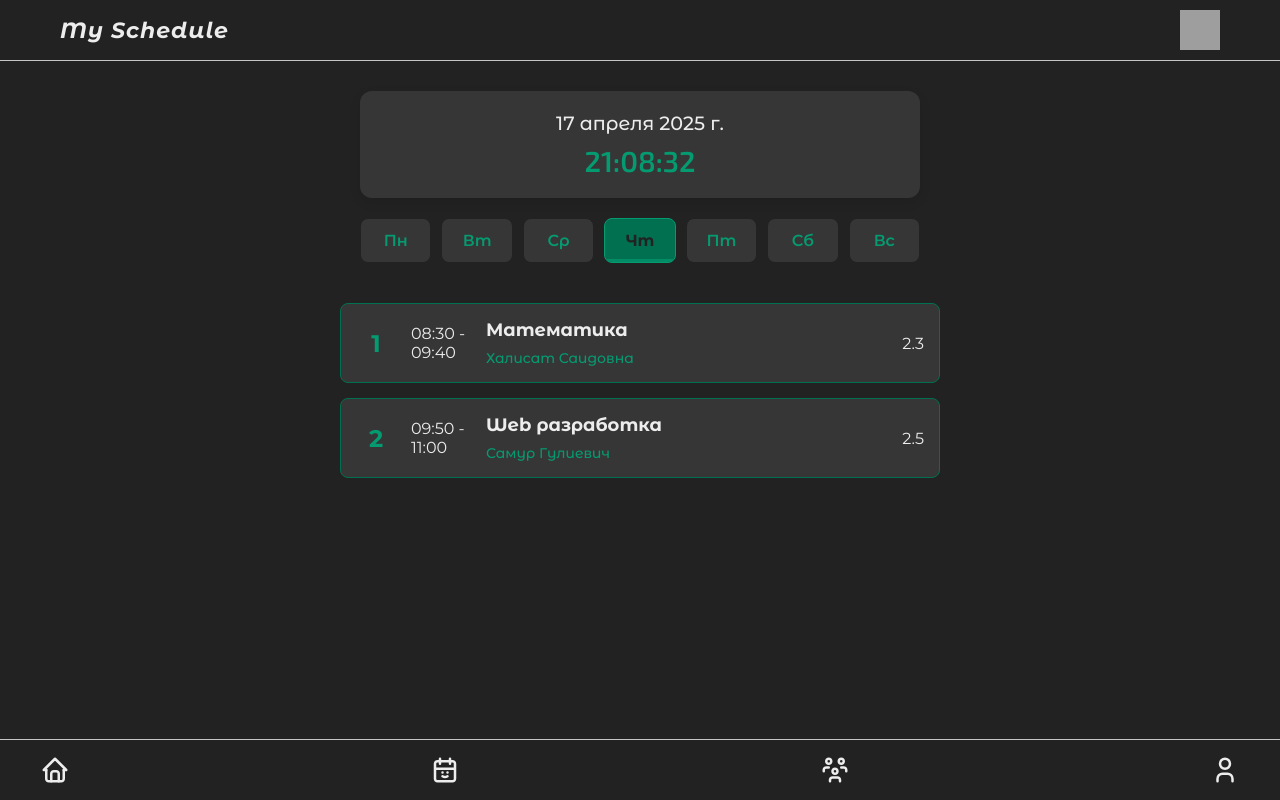
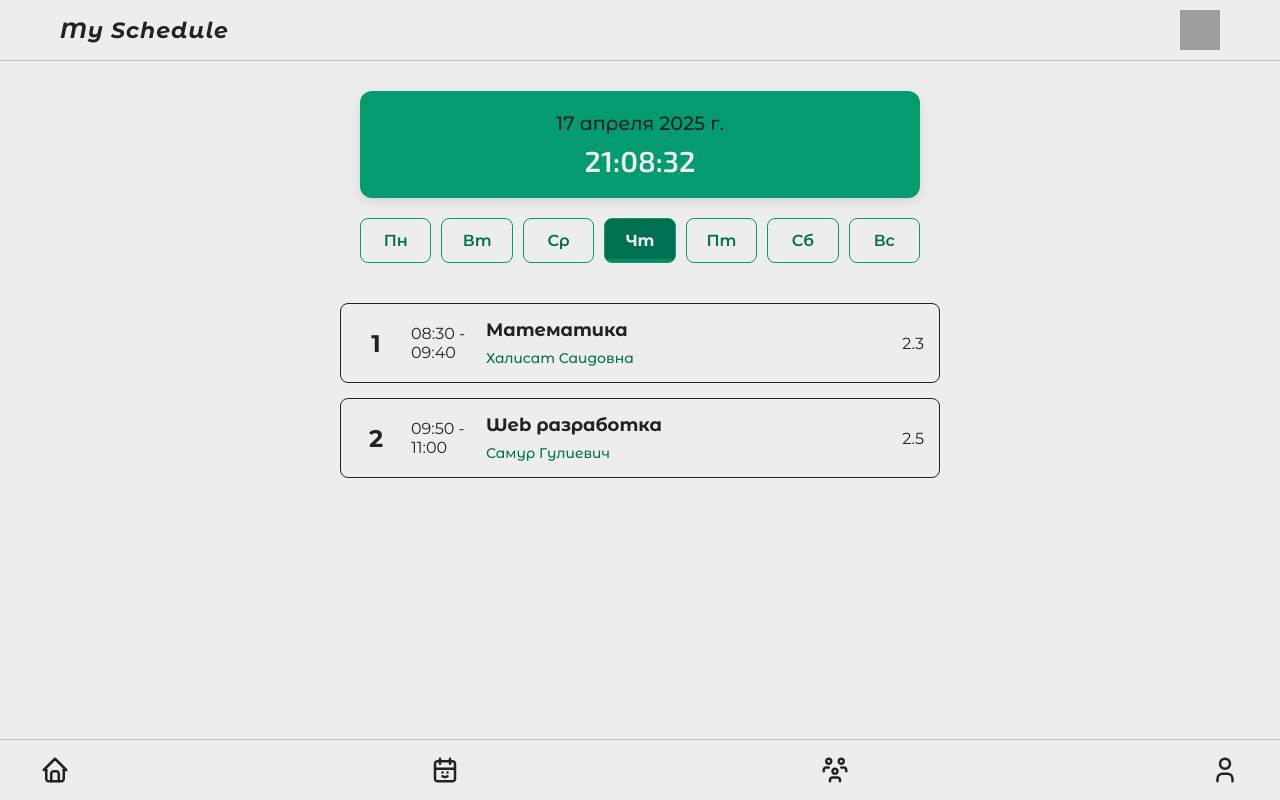
Before and after one commit to Samur000/schedule, a Next.js app: page / in a window 1280 px wide. Built offline with nearby package versions, Linux system fonts and the light colour scheme; grey boxes are pictures that could not be loaded.

Commit message:
Update layout.js

```diff
--- a/src/app/layout.js
+++ b/src/app/layout.js
@@ -9,7 +9,7 @@ export default function RootLayout({ children }) {
     return (
         <ThemeProvider>
             <html lang="ru">
-                <body>
+                <body class="dark">
                     <Header />
                     {children}
                     <Footer />
```
